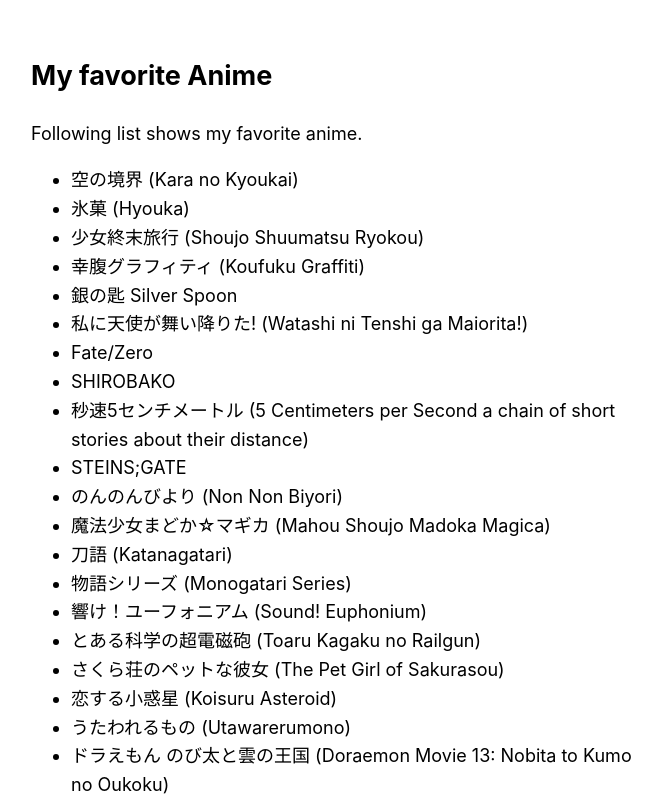
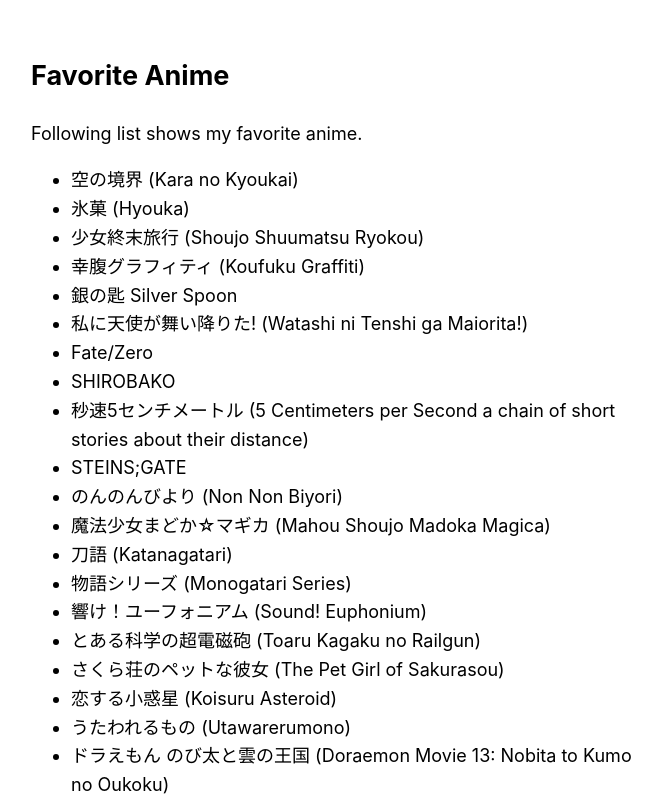
Before and after one commit to kira924age/kira924age.com, a Next.js app: page /anime in a window 1280 px wide. Shown: the top 800 px of the page, without its empty margins (303-965 px from the left). Built offline with nearby package versions, Linux system fonts and the light colour scheme.

Commit message:
edit pages/anime.js

```diff
--- a/pages/anime.js
+++ b/pages/anime.js
@@ -8,7 +8,7 @@
       <Head>
         <title>My favorite Anime</title>
       </Head>
-      <h2>My favorite Anime</h2>
+      <h2>Favorite Anime</h2>
       Following list shows my favorite anime.
       <ul>
         <li key="1">空の境界 (Kara no Kyoukai)</li>
```
